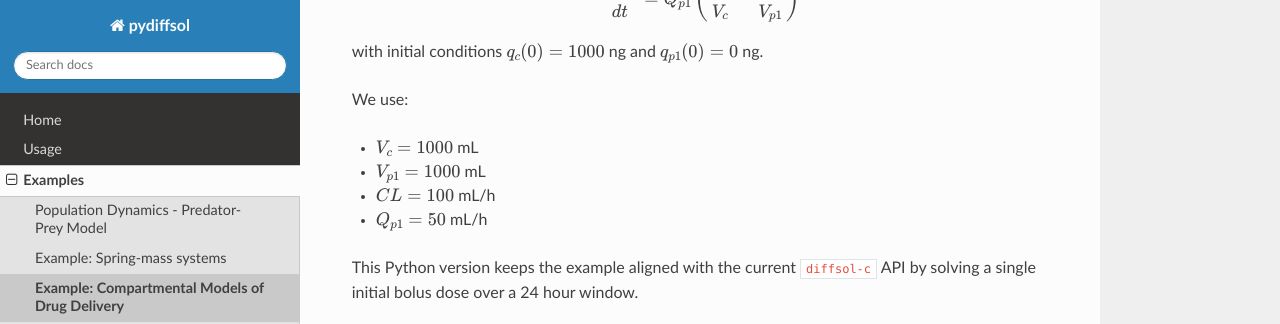
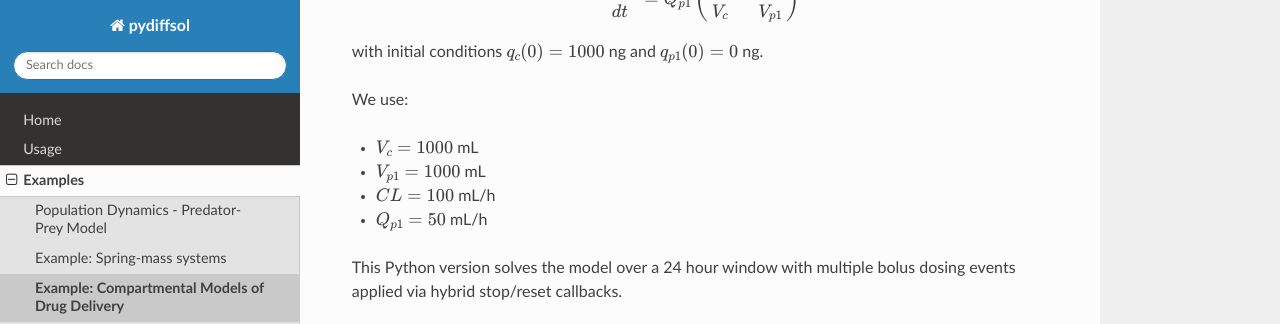
Before and after one commit to alexallmont/pydiffsol, a Sphinx documentation site: the page built from docs/examples/compartmental_drug_delivery.rst, in a window 1280 px wide and 900 px high, scrolled down 485 px, cut to the strip 0-324 px from the top of the window. Built offline with Sphinx 7.4.7 and the Read the Docs theme 3.1.0, drawn with Linux system fonts in a browser that asks for light colours; pages that are not in the unit, such as notebooks, are missing from menus; the version number is read from the project's files by our own code.

Commit message:
doc: update drug delivery text

```diff
--- a/docs/examples/compartmental_drug_delivery.rst
+++ b/docs/examples/compartmental_drug_delivery.rst
@@ -31,8 +31,8 @@ We use:
 - \\(CL = 100\\) mL/h
 - \\(Q_{p1} = 50\\) mL/h
 
-This Python version keeps the example aligned with the current ``diffsol-c``
-API by solving a single initial bolus dose over a 24 hour window.
+This Python version solves the model over a 24 hour window with multiple bolus dosing
+events applied via hybrid stop/reset callbacks.
 
 .. literalinclude:: ../../examples/3_1_compartmental_models_of_drug_delivery.py
   :encoding: latin-1
```
